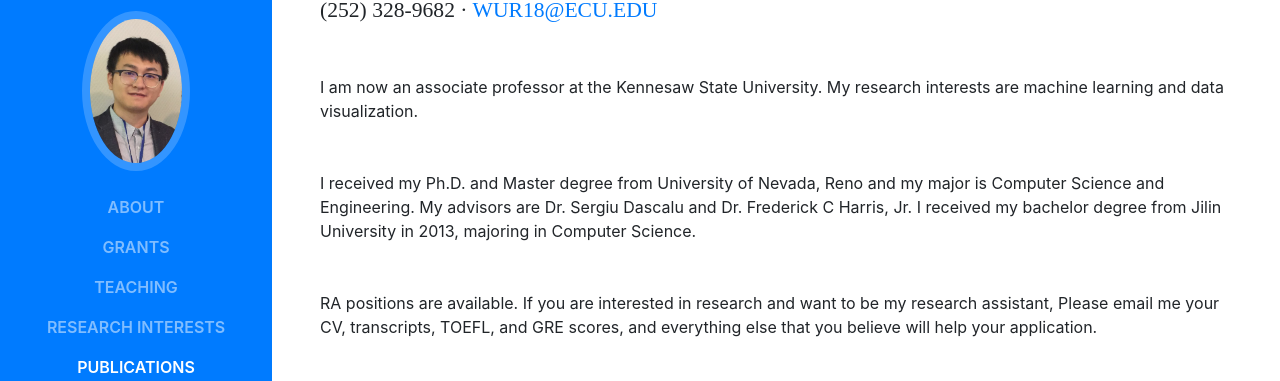
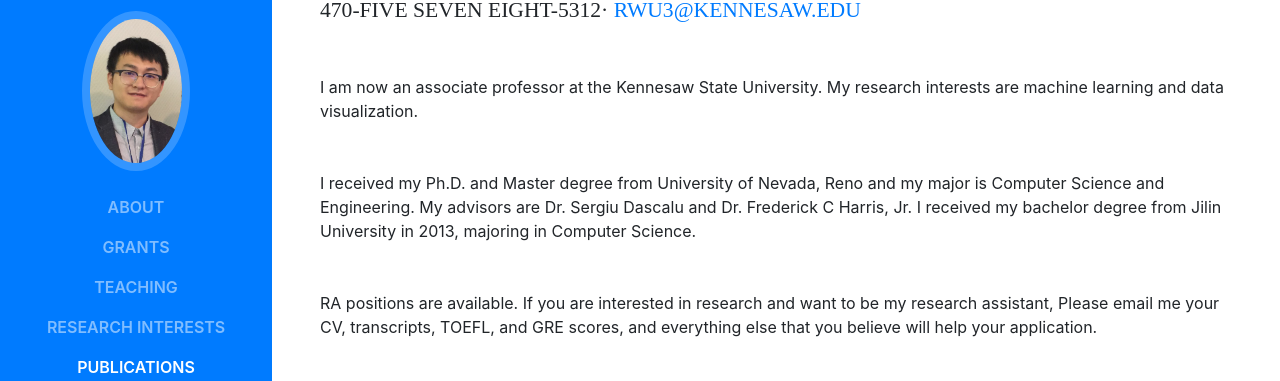
Before and after one commit to ruiwu1990/Rui_personal_website, a website with bundled scripts: page index.html in a window 1280 px wide. Shown: the part 205-586 px from the top of the page. Built offline with nearby package versions, Linux system fonts and the light colour scheme; a web font is replaced by a local one.

Commit message:
Update index.html

```diff
--- a/index.html
+++ b/index.html
@@ -67,8 +67,8 @@
         <div class="my-auto">
           <h1 class="mb-0">Rui Wu
           </h1>
-          <div class="subheading mb-5">(252) 328-9682 ·
-            <a href="wur18@ecu.edu">wur18@ecu.edu</a>
+          <div class="subheading mb-5">470-five seven eight-5312·
+            <a href="rwu3@kennesaw.edu">rwu3@kennesaw.edu</a>
           </div>
           <p class="mb-5">I am now an associate professor at the Kennesaw State University. My research interests are machine learning and data visualization. </p>
           <p class="mb-5">I received my Ph.D. and Master degree from University of Nevada, Reno and my major is Computer Science and Engineering. My advisors are Dr. Sergiu Dascalu and Dr. Frederick C Harris, Jr. I received my bachelor degree from Jilin University in 2013, majoring in Computer Science. </p>
```
